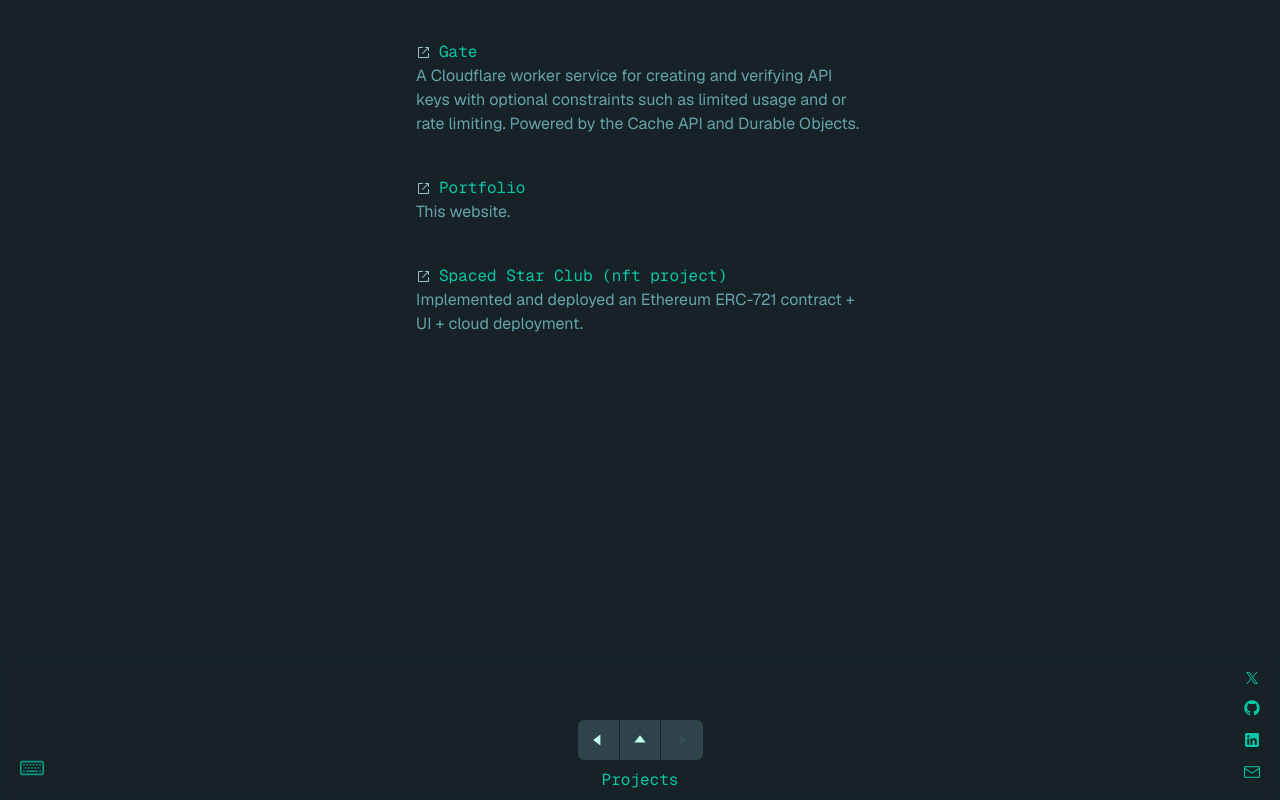
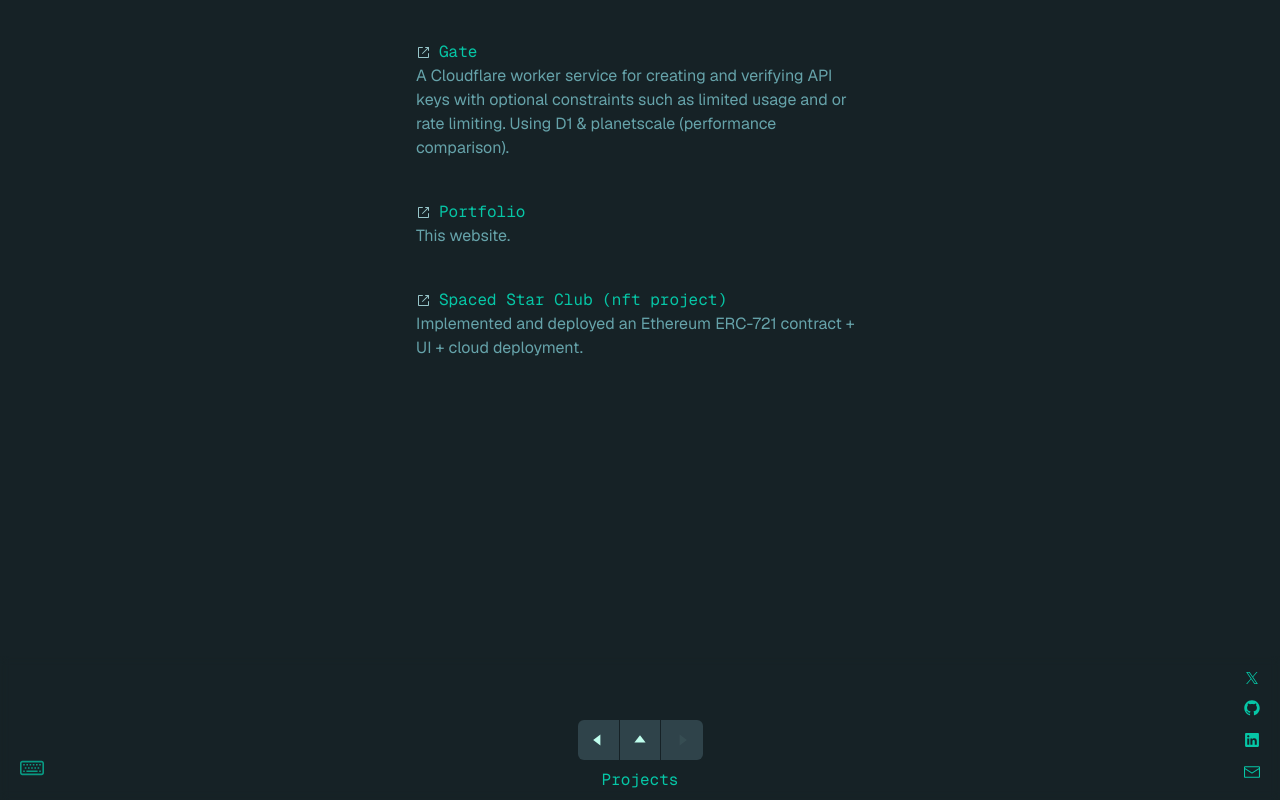
Before and after one commit to lukasjaronis/jaronis.me, a Next.js app: page /projects in a window 1280 px wide. Built offline with nearby package versions, Linux system fonts and the light colour scheme.

Commit message:
change desc of gate

```diff
--- a/app/projects/page.tsx
+++ b/app/projects/page.tsx
@@ -11,7 +11,7 @@ const projects: Project[] = [
 	{
 		name: "Gate",
 		description:
-			"A Cloudflare worker service for creating and verifying API keys with optional constraints such as limited usage and or rate limiting. Powered by the Cache API and Durable Objects.",
+			"A Cloudflare worker service for creating and verifying API keys with optional constraints such as limited usage and or rate limiting. Using D1 & planetscale (performance comparison).",
 		link: "https://github.com/lukasjaronis/cloud",
 	},
 	{
```
